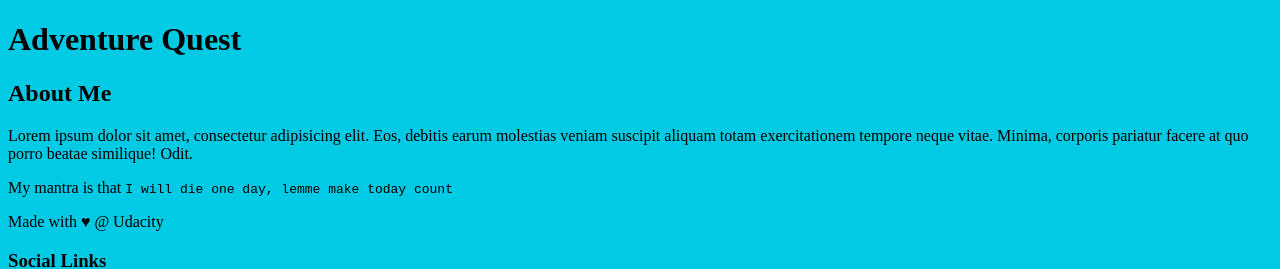
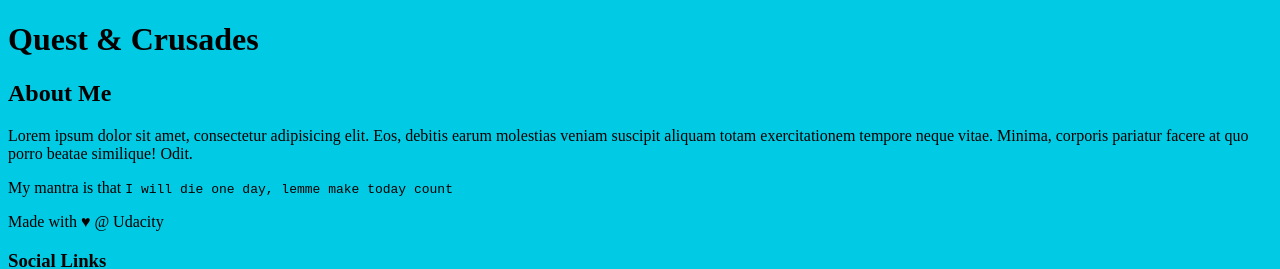
Before and after one commit to EbereUzodufa/new-git-project, a plain HTML site: page index.html in a window 1280 px wide. Shown: the top 269 px of the page. Drawn offline with Linux system fonts and the light colour scheme.

Commit message:
Set page heading to "Quest & Crusades"

```diff
--- a/index.html
+++ b/index.html
@@ -10,7 +10,7 @@
 <body>
 
     <header>
-        <h1>Adventure Quest</h1>
+        <h1>Quest & Crusades</h1>
     </header>
 
     <div class="container">
```
